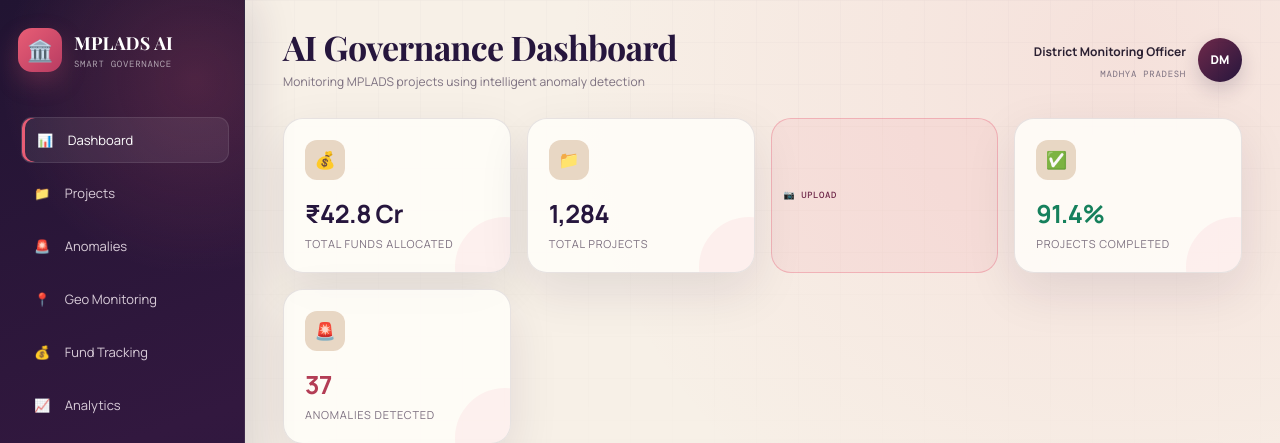
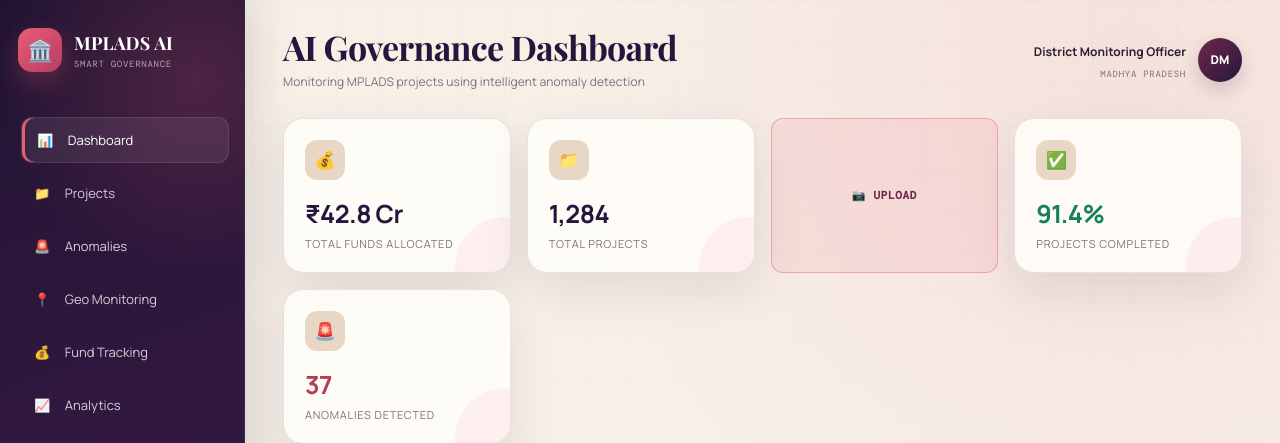
Before and after one commit to charudubey24/MPLADS-AI-Sentinel, a Flask app: page / in a window 1280 px wide. Shown: the top 443 px of the page. Run offline with Flask 3, Linux system fonts and the light colour scheme.

Commit message:
Improve upload button design

```diff
--- a/templates/sih3.html
+++ b/templates/sih3.html
@@ -141,24 +141,38 @@ body::before{
 .upload-button {
     display: inline-flex;
     align-items: center;
-    gap: 7px;
-    padding: 7px 12px;
-    border-radius: 20px;
-    border: 1px solid rgba(232, 93, 117, 0.35);
-    background: rgba(232, 93, 117, 0.08);
+    justify-content: center;
+    gap: 8px;
+
+    padding: 10px 18px;
+    min-width: 125px;
+
+    border-radius: 12px;
+    border: 1px solid rgba(232, 93, 117, 0.45);
+
+    background: rgba(232, 93, 117, 0.10);
     color: #6F294A;
+
     font-family: "DM Mono", monospace;
-    font-size: 9px;
-    font-weight: 500;
+    font-size: 11px;
+    font-weight: 600;
     letter-spacing: .06em;
     text-transform: uppercase;
+
     cursor: pointer;
-    transition: .2s ease;
+    transition: all .25s ease;
 }
 
 .upload-button:hover {
-    background: rgba(232, 93, 117, 0.16);
-    transform: translateY(-1px);
+    background: #E85D75;
+    color: white;
+    border-color: #E85D75;
+    transform: translateY(-2px);
+    box-shadow: 0 8px 20px rgba(232, 93, 117, .20);
+}
+
+.upload-button:active {
+    transform: translateY(0);
 }
 
 .menu-item span{margin-right:12px;}
```
